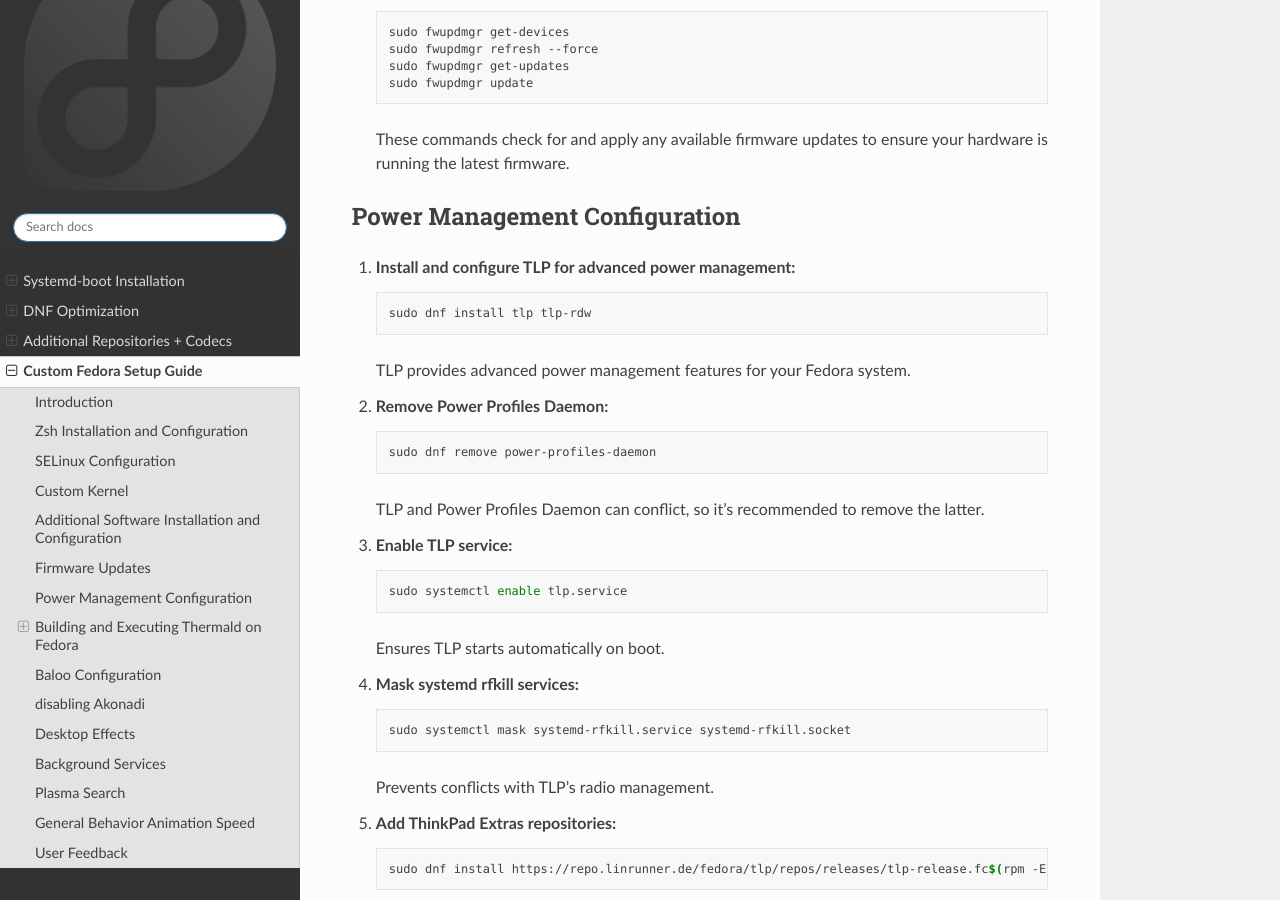
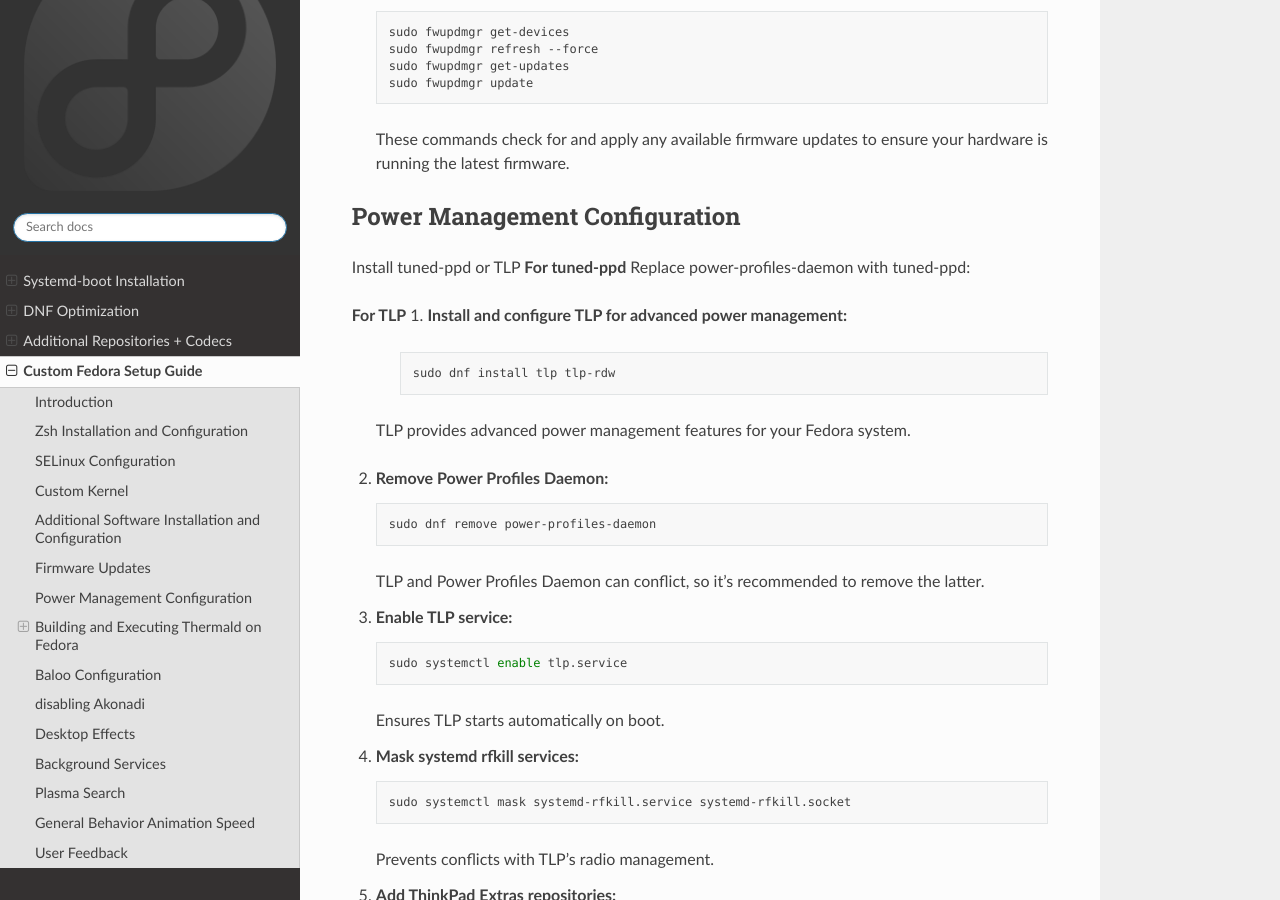
Before and after one commit to Witek3023/Fedora-Post-Installation-Tips, a Sphinx documentation site: the page built from docs/source/personal.rst, in a window 1280 px wide and 900 px high, scrolled down 3097 px. Built offline with Sphinx 7.4.7 and the Read the Docs theme 2.0.0, drawn with Linux system fonts in a browser that asks for light colours.

Commit message:
Update personal.rst

```diff
--- a/docs/source/personal.rst
+++ b/docs/source/personal.rst
@@ -158,12 +158,19 @@
 
 Power Management Configuration
 ------------------------------
+Install tuned-ppd or TLP
+**For tuned-ppd**
+Replace power-profiles-daemon with tuned-ppd:
 
+.. code-block:: shell
+    sudo dnf swap power-profiles-daemon tuned-ppd
+
+**For TLP**
 1. **Install and configure TLP for advanced power management:**
 
-   .. code-block:: shell
+    .. code-block:: shell
 
-      sudo dnf install tlp tlp-rdw
+        sudo dnf install tlp tlp-rdw
 
    TLP provides advanced power management features for your Fedora system.
 
```
